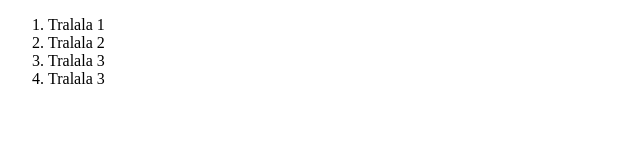
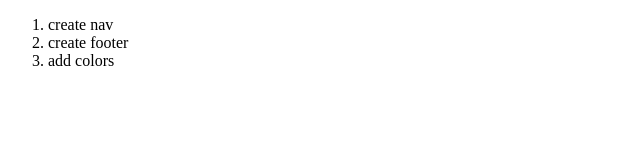
Before and after one commit to askja7/test-feb-04, a plain HTML site: page index.html in a window 1280 px wide. Shown: the whole page, without its empty margins (0-640 px from the left). Drawn offline with Linux system fonts and the light colour scheme.

Commit message:
new-branch-the-plan

```diff
--- a/index.html
+++ b/index.html
@@ -9,10 +9,9 @@
 
 <body>
     <ol>
-        <li>Tralala 1</li>
-        <li>Tralala 2</li>
-        <li>Tralala 3</li>
-        <li>Tralala 3</li>
+        <li>create nav</li>
+        <li>create footer</li>
+        <li>add colors</li>
     </ol>
 </body>
 </html>
```
